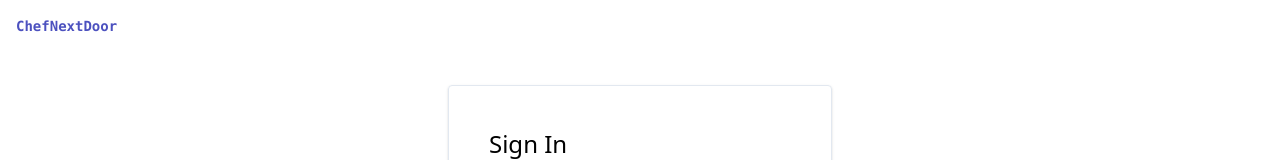
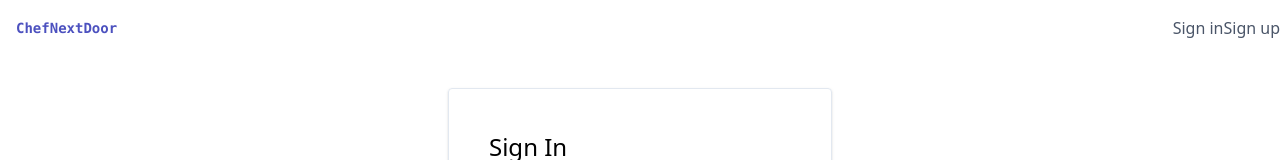
Before and after one commit to francepack/ChefNextDoor, a Vue app: page / in a window 1280 px wide. Shown: the top 160 px of the page. Built offline with nearby package versions, Linux system fonts and the light colour scheme.

Commit message:
Add routes in header

```diff
--- a/src/components/Header.vue
+++ b/src/components/Header.vue
@@ -1,9 +1,18 @@
 <template>
   <header class="bg-grey-lighter py-4">
-    <div class="flex item-center">
-        <a href="/" class="text-sm font-mono pl-4 font-semibold no-underline text-indigo-700 hover:text-indigo-800">
-          ChefNextDoor
-        </a>
+    <div class="container m-auto flex flex-wrap items-center justify-between">
+      <div class="flex item-center">
+          <a href="/" class="text-sm font-mono pl-4 font-semibold no-underline text-indigo-700 hover:text-indigo-800">
+            ChefNextDoor
+          </a>
+      </div>
+      <div>
+        <router-link to="/" class="text-gray-700 hover:text-gray-800 no-underline" v-if="!signedIn()">Sign in</router-link>
+        <router-link to="/signup" class="text-gray-700 hover:text-gray-800 no-underline" v-if="!signedIn()">Sign up</router-link>
+        <router-link to="/vendors" class="text-gray-700 hover:text-gray-800 no-underline" v-if="signedIn()"></router-link>
+        <router-link to="dishes" class="text-gray-700 hover:text-gray-800 no-underline" v-if="signedIn()"></router-link>
+        <a href="#" @click.prevent="signOut" v-if="signedIn()">Sign Out</a>
+      </div>
     </div>
   </header>
 </template>
```
